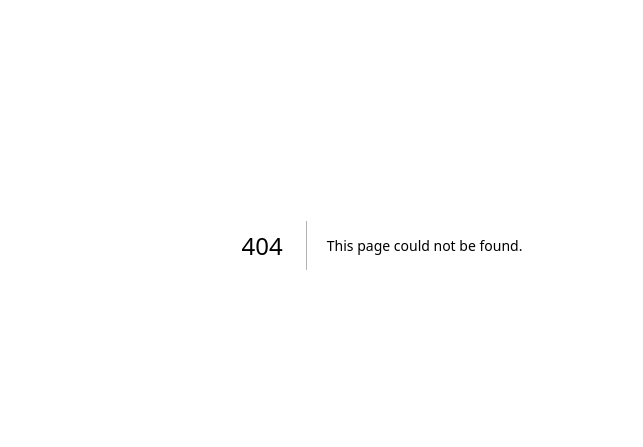
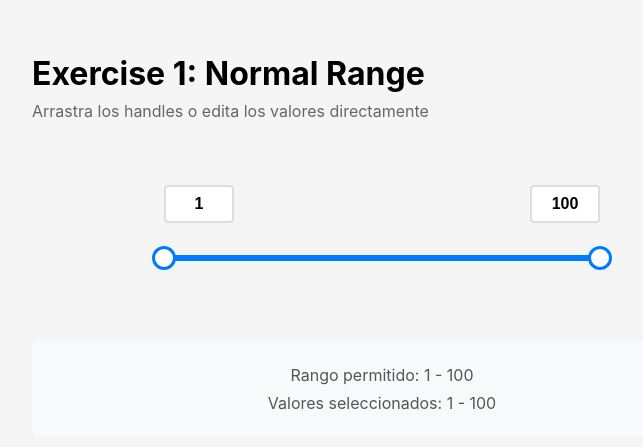
Before and after one commit to mcallejo-10/range-component, a Next.js app: page /exercise1 in a window 1280 px wide. Before the commit this address had no page. Shown: the part 155-602 px from the top of the page, without its empty margins (258-901 px from the left). Built offline with nearby package versions, Linux system fonts and the light colour scheme.

Commit message:
feat: add Exercise 1 - normal range with editable values
- Implement normal range page with mock data service
- Add loading and error states
- Allow dragging handles and editing values
- Display current and allowed ranges

```diff
--- /dev/null
+++ b/src/app/exercise1/page.module.css
@@ -0,0 +1,42 @@
+.main {
+  min-height: 100vh;
+  display: flex;
+  align-items: center;
+  justify-content: center;
+  padding: 2rem;
+}
+
+.container {
+  max-width: 700px;
+  width: 100%;
+}
+
+.title {
+  font-size: 2rem;
+  margin-bottom: 0.5rem;
+  color: #000;
+}
+
+.description {
+  font-size: 1rem;
+  color: #666;
+  margin-bottom: 2rem;
+}
+
+.info {
+  margin-top: 2rem;
+  padding: 1rem;
+  background-color: #f8f9fa;
+  border-radius: 8px;
+  text-align: center;
+}
+
+.info p {
+  margin: 0.5rem 0;
+  color: #555;
+}
+
+.error {
+  color: #dc3545;
+  margin: 1rem 0;
+}
--- /dev/null
+++ b/src/app/exercise1/page.tsx
@@ -0,0 +1,98 @@
+'use client';
+
+import { useState, useEffect } from 'react';
+import Range from '@/components/Range';
+import { fetchNormalRangeValues } from '@/services/rangeService';
+import styles from './page.module.css';
+
+export default function Exercise1() {
+  const [minValue, setMinValue] = useState(0);
+  const [maxValue, setMaxValue] = useState(100);
+  const [currentMin, setCurrentMin] = useState(0);
+  const [currentMax, setCurrentMax] = useState(100);
+  const [loading, setLoading] = useState(true);
+  const [error, setError] = useState<string | null>(null);
+
+  useEffect(() => {
+    const loadRangeData = async () => {
+      try {
+        setLoading(true);
+        const data = await fetchNormalRangeValues();
+
+        setMinValue(data.min);
+        setMaxValue(data.max);
+        setCurrentMin(data.min);
+        setCurrentMax(data.max);
+
+        setError(null);
+      } catch (err) {
+        setError('Error al cargar los datos del rango');
+        console.error(err);
+      } finally {
+        setLoading(false);
+      }
+    };
+
+    loadRangeData();
+  }, []);
+
+  const handleMinChange = (value: number) => {
+    setCurrentMin(value);
+  };
+
+  const handleMaxChange = (value: number) => {
+    setCurrentMax(value);
+  };
+
+  if (loading) {
+    return (
+      <main className={styles.main}>
+        <div className={styles.container}>
+          <h1 className={styles.title}>Exercise 1: Normal Range</h1>
+          <p>Cargando datos...</p>
+        </div>
+      </main>
+    );
+  }
+
+  if (error) {
+    return (
+      <main className={styles.main}>
+        <div className={styles.container}>
+          <h1 className={styles.title}>Exercise 1: Normal Range</h1>
+          <p className={styles.error}>{error}</p>
+          <button onClick={() => window.location.reload()}>
+            Reintentar
+          </button>
+        </div>
+      </main>
+    );
+  }
+
+  return (
+    <main className={styles.main}>
+      <div className={styles.container}>
+        <h1 className={styles.title}>Exercise 1: Normal Range</h1>
+        <p className={styles.description}>
+          Arrastra los handles o edita los valores directamente
+        </p>
+
+        <Range
+          type="normal"
+          minValue={minValue}
+          maxValue={maxValue}
+          currentMin={currentMin}
+          currentMax={currentMax}
+          onMinChange={handleMinChange}
+          onMaxChange={handleMaxChange}
+          editable={true}
+        />
+
+        <div className={styles.info}>
+          <p>Rango permitido: {minValue} - {maxValue}</p>
+          <p>Valores seleccionados: {currentMin} - {currentMax}</p>
+        </div>
+      </div>
+    </main>
+  );
+}
```
